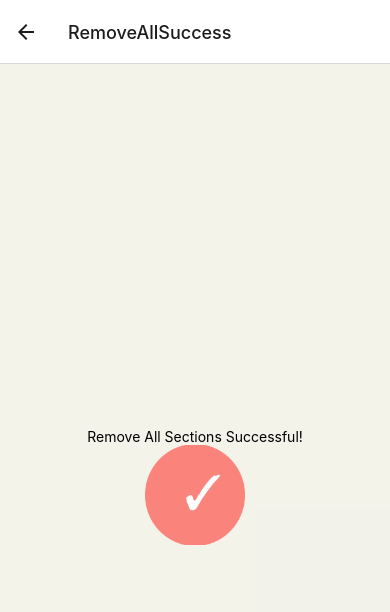
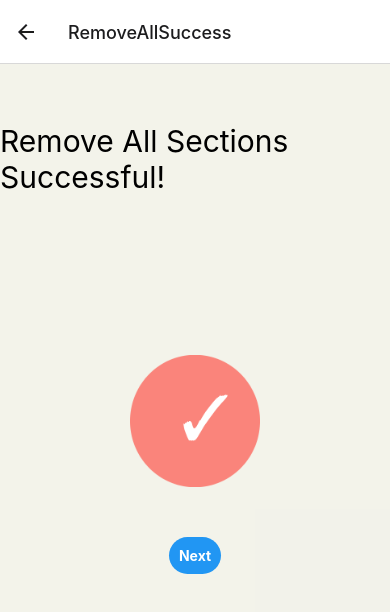
Before and after one commit to carlguo2/CS465Project, a React Native app: screen /RemoveAllSuccess in a window 390 px wide. Shown: the top 612 px of the page. Built offline with nearby package versions, Linux system fonts and the light colour scheme.

Commit message:
remove conflict from db

```diff
--- a/components/CourseDetail.js
+++ b/components/CourseDetail.js
@@ -66,7 +66,8 @@ function updateCourses() {
                     "Days of Week": courseData[j]["Days of Week"],
                     "Room": courseData[j].Room,
                     "Building": courseData[j].Building,
-                    "Instructors": courseData[j].Instructors
+                    "Instructors": courseData[j].Instructors,
+                    "CRN": courseData[j].CRN
                 }
                 userData2[0].courses.push(toAdd)
                 break;
--- a/components/LectureHold/RemoveWarning.js
+++ b/components/LectureHold/RemoveWarning.js
@@ -1,5 +1,33 @@
 import React from "react";
 import { StyleSheet, Text, View, Pressable, Dimensions } from 'react-native';
+import { getDatabase, ref, onValue, set, update, get, child } from 'firebase/database';
+
+function removeInDb(timeConflictCourse) {
+    let CRN = timeConflictCourse.CRN;
+    // Loop through all the items in database
+    // Remove the one that contains CRN
+    const dbRef = ref(getDatabase());
+    get(child(dbRef, `carlguo2/`)).then((snapshot) => {
+        if (snapshot.exists()) {
+            console.log("Data from firebase")
+            // console.log(snapshot.val());
+            let ss = snapshot.val();
+            for (var k in ss) {
+                if (ss[k]['title'].includes(CRN)) {
+                    console.log(k)
+                    const updates = {}
+                    updates['carlguo2/' + k] = null
+                    update(dbRef, updates);
+                }
+            }
+        } else {
+          console.log("No data available");
+        }
+      }).catch((error) => {
+        console.error(error);
+      });
+
+}
 
 export const RemoveWarning = (props) => {
     const { courseToAdd, timeConflictCourse, navigation } = props;
@@ -47,7 +75,9 @@ export const RemoveWarning = (props) => {
                     </Pressable>
                     <Pressable
                         onPress={()=>{
-                            navigation.navigate("RemoveAllSuccess")
+                            removeInDb(timeConflictCourse)
+                            console.log(courseToAdd)
+                            navigation.navigate("RemoveAllSuccess", {course: courseToAdd})
                         }}
                         style={[styles.removeButton, styles.button]}
                     >
--- a/components/LinkedCourses/DiscussionDetail.js
+++ b/components/LinkedCourses/DiscussionDetail.js
@@ -5,6 +5,7 @@ import courseData from "../../backend/courses.json";
 const DiscussionDetail = ({navigation, route}) => {
 
     let courseL = route.params.course;
+    console.log(courseL)
 
     function retrieveLabData() {
         var courses = [];
--- a/components/LinkedCourses/RemoveAllSuccess.js
+++ b/components/LinkedCourses/RemoveAllSuccess.js
@@ -1,29 +1,71 @@
-import { View, Text, StyleSheet, Dimensions, Image } from "react-native";
+import { View, Text, StyleSheet, Dimensions, Image, Pressable } from "react-native";
 import React from "react";
 import RedTick from "../../assets/redTick.png"
 
 const RemoveAllSuccess = ({ navigation, route }) => {
+
     return(
         <View style={styles.viewContainer}>
-            <Text>Remove All Sections Successful!</Text>
+            <View  style={styles.title}>
+                <Text  style={styles.titleText}>Remove All Sections Successful!</Text>
+            </View>
             <Image style={styles.img} source={RedTick}/>
+            <View style = {styles.btm}>
+                <Pressable
+                    style={[styles.button, styles.buttonAdd]}
+                    // disabled={noTimeConflict}
+                    onPress={() => {
+                        navigation.navigate('DiscussionDetail', {course: route.params.course})
+                    }}
+                >
+                    <Text style={styles.textStyle}>Next</Text>
+                </Pressable>
+            </View>
         </View>
     );
 };
 
 const {height, width} = Dimensions.get('window');
 const styles = StyleSheet.create({
+    textStyle: {
+        color: "white",
+        fontWeight: "bold",
+        textAlign: "center"
+      },
+    button: {
+        marginTop: 50,
+        borderRadius: 20,
+        padding: 10,
+        elevation: 2
+      },
+      buttonOpen: {
+        backgroundColor: "#F194FF",
+      },
+      buttonAdd: {
+          backgroundColor: "#2196F3",
+      },
+    btm: {
+        flex: 6
+    },
     viewContainer: {
         backgroundColor: '#F2F3C833',
         height: height,
         width: width,
         flexDirection: 'column',
-        justifyContent: 'center',
+        // justifyContent: 'center',
         alignItems: 'center'
     },
+    title: {
+
+    },
+    titleText: {
+        marginTop: "15%",
+        fontSize: 30
+    },
     img: {
-        width: 100,
-        height: 100,
+        marginTop: 160,
+        width: 130,
+        height: 132,
         alignContent: "center"
     }
 });
```
